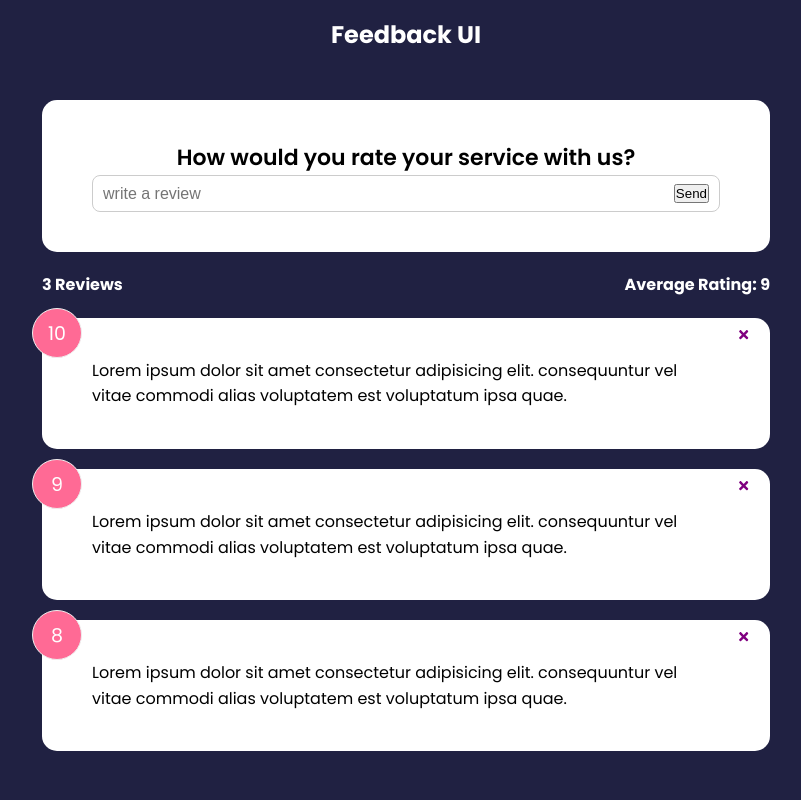
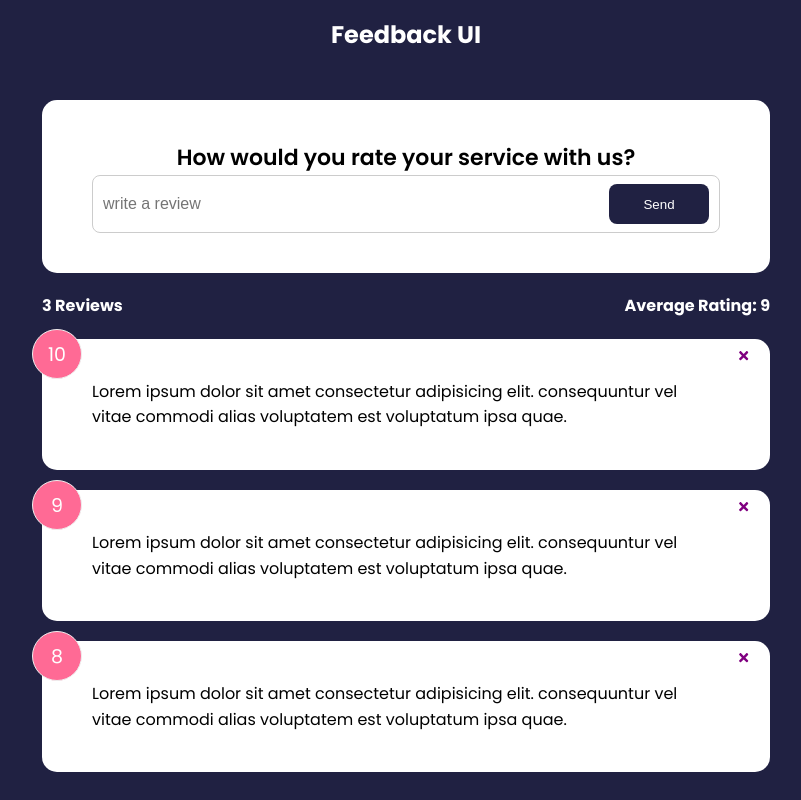
Before and after one commit to canopus-m-satoshi/feedback-app, a React (Create React App) app: page / in a window 1280 px wide. Shown: the whole page, without its empty margins (234-1035 px from the left). Built offline with nearby package versions, Linux system fonts and the light colour scheme; the HTML template or start-up script is replaced by a standard one.

Commit message:
20. Custom Button Component

```diff
--- a/src/components/FeedbackForm.jsx
+++ b/src/components/FeedbackForm.jsx
@@ -1,4 +1,5 @@
 import { useState } from 'react'
+import Button from './shared/Button'
 import Card from './shared/Card'
 
 function FeedbackForm() {
@@ -21,7 +22,7 @@
             placeholder="write a review"
             value={text}
           />
-          <button type="submit">Send</button>
+          <Button type="submit">Send</Button>
         </div>
       </form>
     </Card>
--- /dev/null
+++ b/src/components/shared/Button.jsx
@@ -0,0 +1,24 @@
+import PropTypes from 'prop-types'
+
+function Button({ children, version, type, isDisabled }) {
+  return (
+    <button type={type} disabled={isDisabled} className={`btn btn-${version}`}>
+      {children}
+    </button>
+  )
+}
+
+Button.defaultProps = {
+  version: 'primary',
+  type: 'button',
+  isDisabled: false,
+}
+
+Button.propTypes = {
+  children: PropTypes.node.isRequired,
+  version: PropTypes.string,
+  type: PropTypes.string,
+  isDisabled: PropTypes.bool,
+}
+
+export default Button
```
